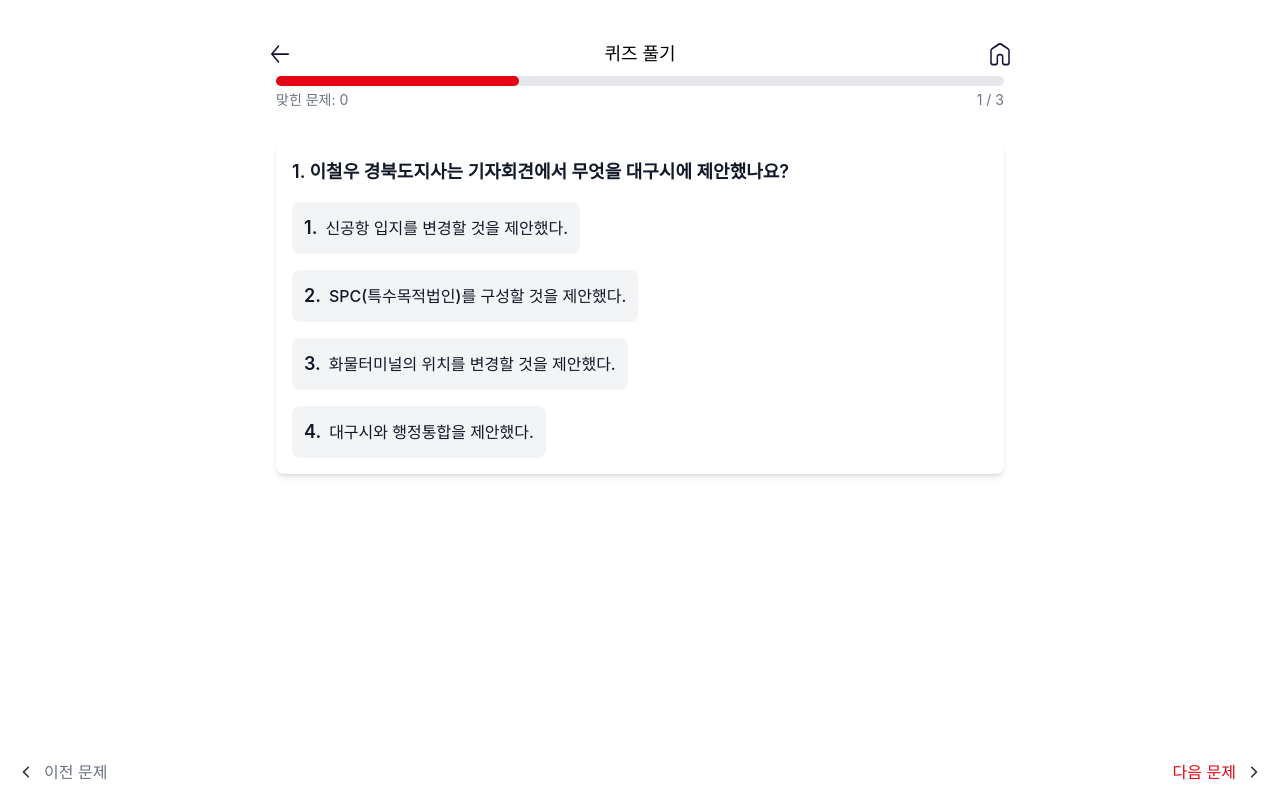
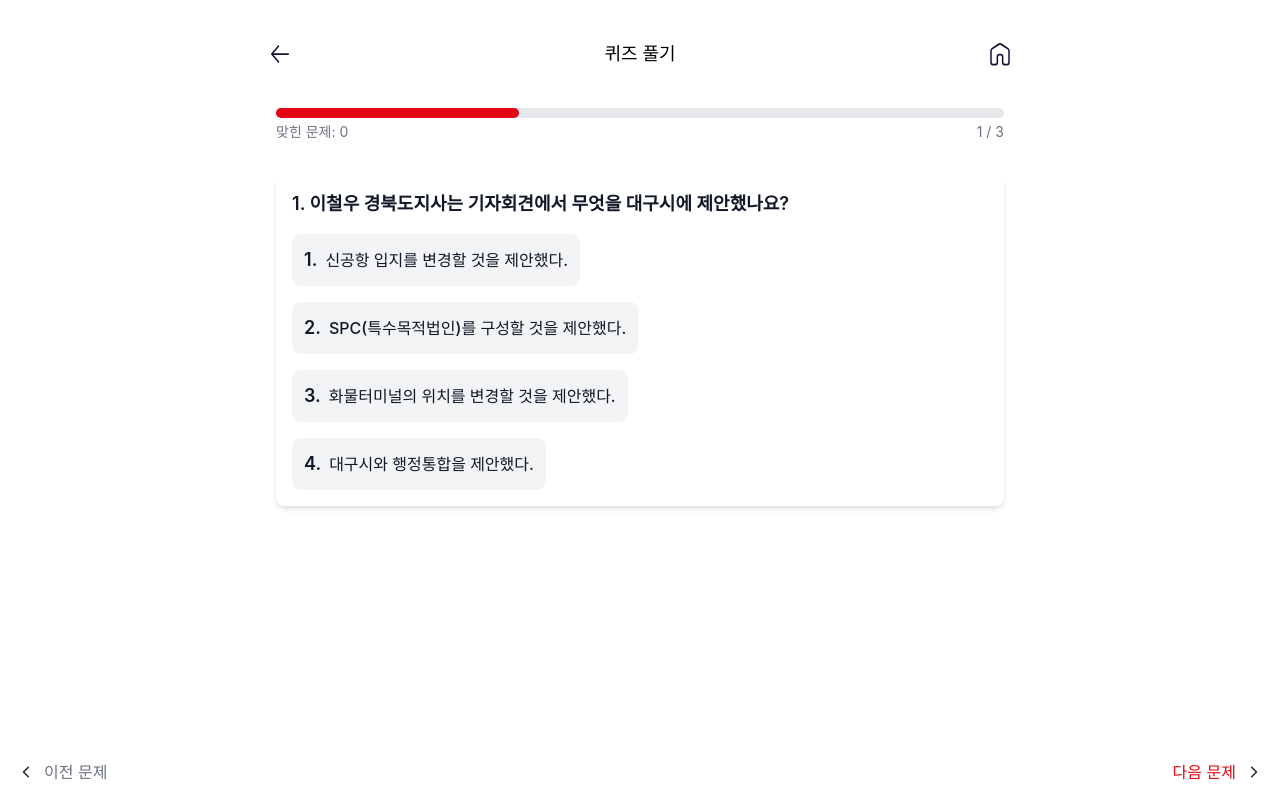
Before and after one commit to TEAM-MukTae/fe, a React (Create React App) app: page /solve in a window 1280 px wide. Built offline with nearby package versions, Linux system fonts and the light colour scheme; no server answers; a web font is replaced by a local one.

Commit message:
style: SovlePage 상단 패딩 추가

```diff
--- a/src/pages/SolvePage.tsx
+++ b/src/pages/SolvePage.tsx
@@ -102,7 +102,7 @@ function SolvePage() {
     const progress = ((currentQuestion + 1) / totalQuestions) * 100;
 
     return (
-        <div className="flex flex-col p-2 pb-16">
+        <div className="flex flex-col p-2 pt-10 pb-16">
             <div className="mb-4">
                 <div className="w-full bg-gray-200 rounded-full h-2.5 dark:bg-gray-700">
                     <div
```
